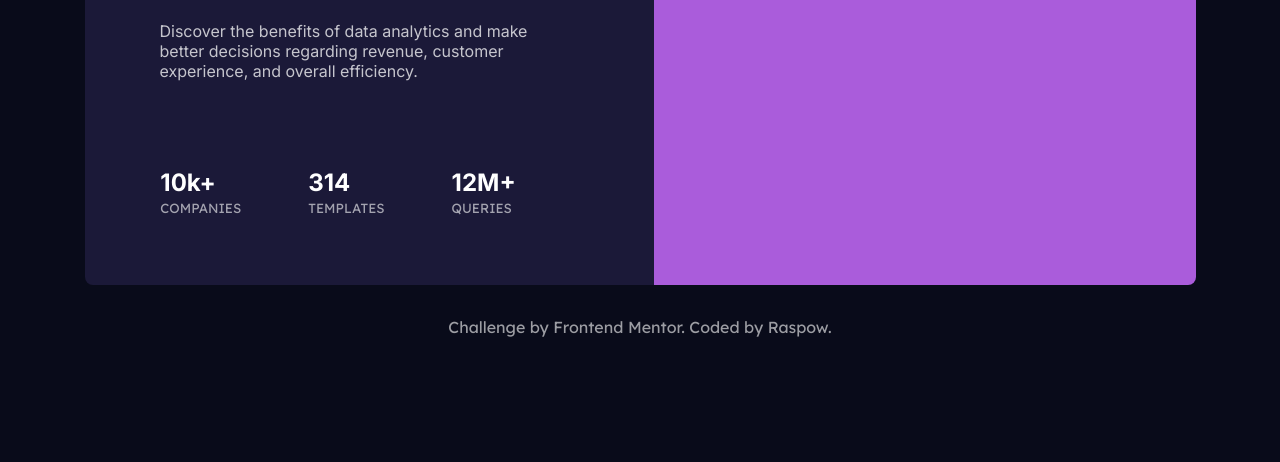
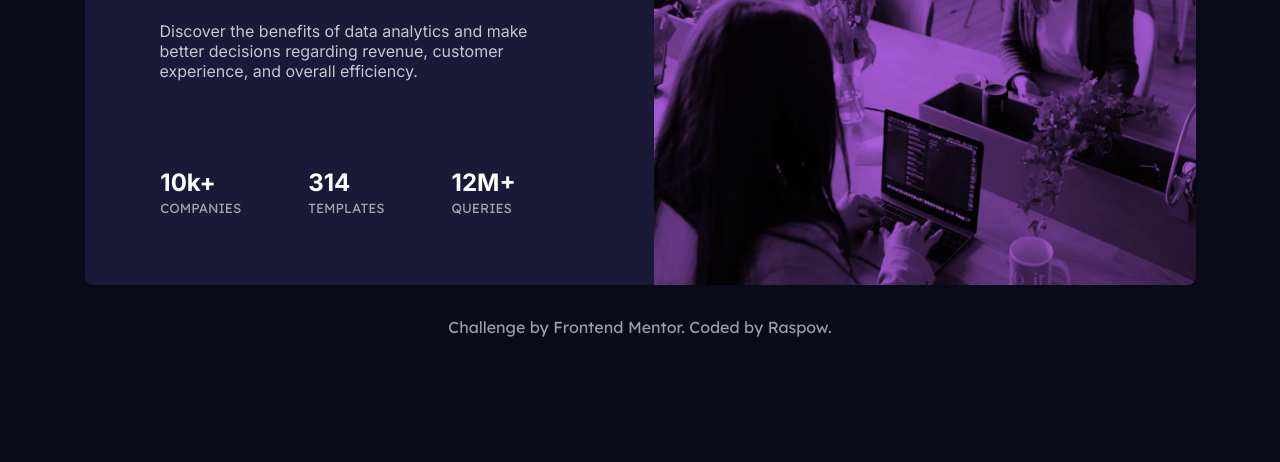
Before and after one commit to grtrspw/firstchallange, a plain HTML site: page index.html in a window 1280 px wide. Shown: the part 338-800 px from the top of the page. Drawn offline with Linux system fonts and the light colour scheme.

Commit message:
Update index.html

```diff
--- a/index.html
+++ b/index.html
@@ -26,7 +26,7 @@
 </div>
 
 <div class="right">
-  <img src="images/image-header-mobile.jpg" alt="image">
+  <img src="image-header-mobile.jpg" alt="image">
 </div>
 </div>
 
```
